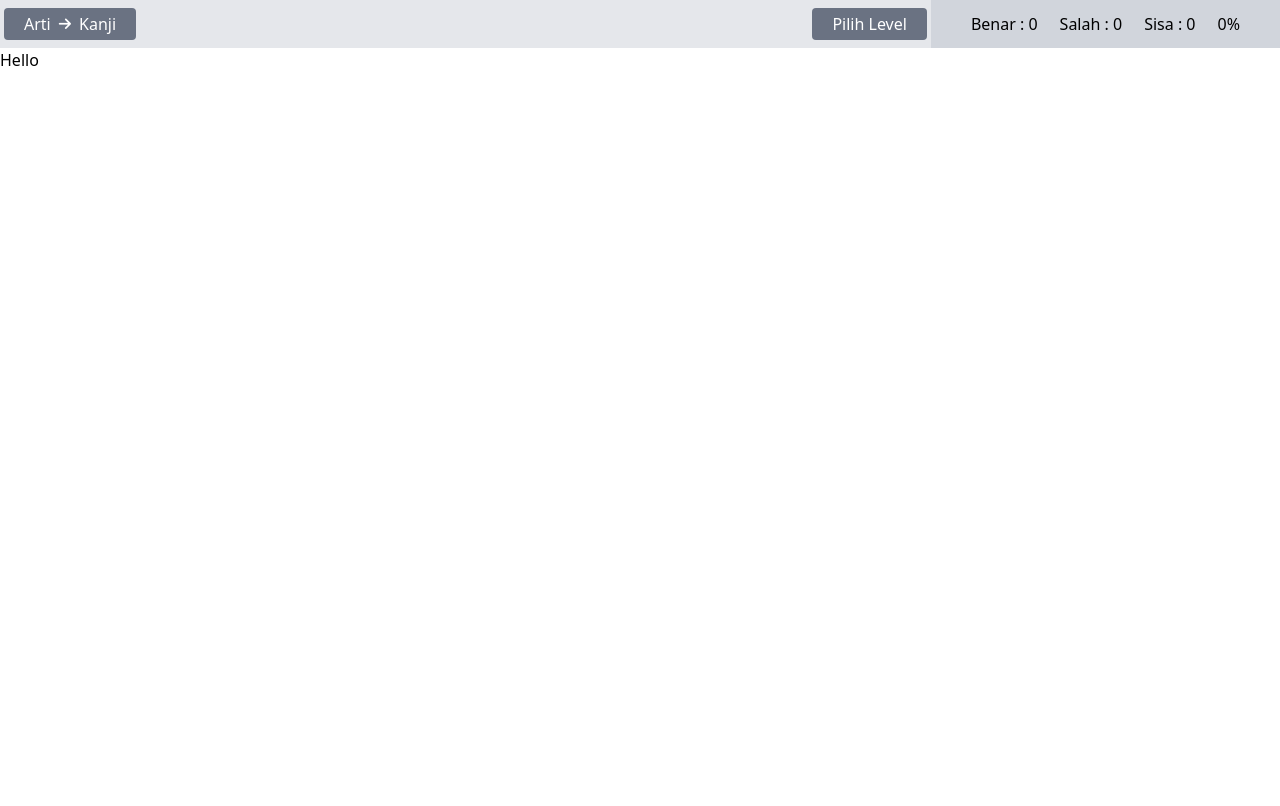
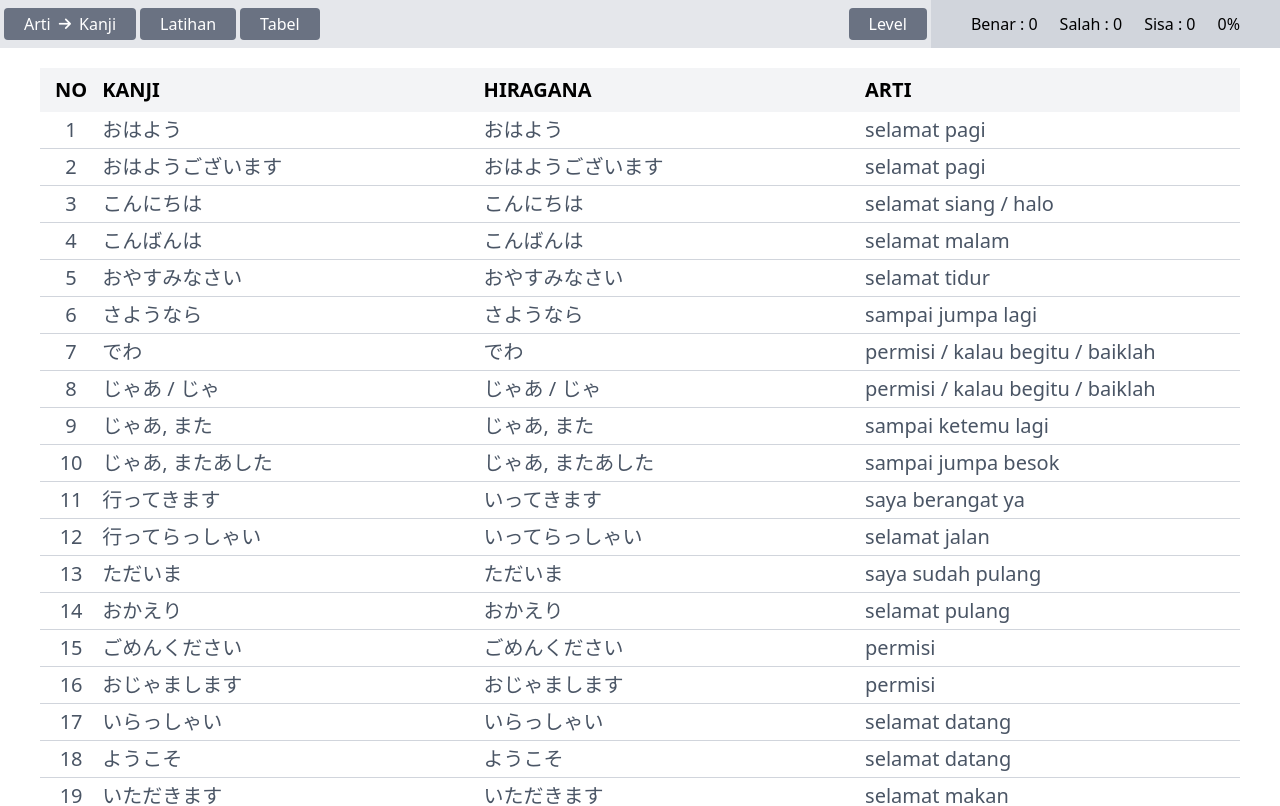
Before and after one commit to bobi1539/kotoba-fe, a Next.js app: page /kotoba-table in a window 1280 px wide. Shown: the top 806 px of the page. Built offline with nearby package versions, Linux system fonts and the light colour scheme.

Commit message:
Create page table

```diff
--- a/app/(page)/kotoba-table/page.tsx
+++ b/app/(page)/kotoba-table/page.tsx
@@ -1,3 +1,35 @@
+"use client";
+
+import { useKotobaContext } from "@/app/context/kotoba-context";
+import { getSelectLevelMap } from "@/app/util/helper";
+
 export default function KotobaTable() {
-    return <h1>Hello</h1>
+    const { currentLevel } = useKotobaContext();
+    const dataKotobaList = getSelectLevelMap().get(currentLevel) ?? [];
+
+    return (
+        <div className="overflow-x-auto m-2 lg:mx-10 lg:my-5">
+            <table className="w-full text-left text-gray-600 text-xs lg:text-xl">
+                <thead className="text-black uppercase bg-gray-100">
+                    <tr>
+                        <th className="text-center p-2">No</th>
+                        <th>Kanji</th>
+                        <th>Hiragana</th>
+                        <th>Arti</th>
+                    </tr>
+                </thead>
+                <tbody>
+                    {dataKotobaList.map((kotoba, index) => (
+                        <tr key={kotoba.id} className="border-b border-gray-300">
+                            <td className="text-center p-1">{index + 1}</td>
+                            <td>{kotoba.kanji}</td>
+                            <td>{kotoba.hiragana}</td>
+                            <td>{kotoba.meaning}</td>
+                        </tr>
+                    ))}
+                </tbody>
+            </table>
+            <div className="h-20"/>
+        </div>
+    );
 }
--- a/app/component/navbar/navbar.tsx
+++ b/app/component/navbar/navbar.tsx
@@ -1,6 +1,8 @@
 "use client";
 
+import { ENDPOINT_KOTOBA_TABLE, ENDPOINT_PRACTICE } from "@/app/constant/endpoint";
 import { useKotobaContext } from "@/app/context/kotoba-context";
+import { useRouter } from "next/navigation";
 
 interface NavbarProps {
     isModalSelectLevelOpen: boolean;
@@ -9,10 +11,12 @@ interface NavbarProps {
 
 export default function Navbar(props: Readonly<NavbarProps>) {
     const { isKanjiToMeaning, setIsKanjiToMeaning, answerStatus } = useKotobaContext();
+    const router = useRouter();
 
     return (
         <div className="lg:flex lg:justify-between bg-gray-200 border-gray-500 font-light">
             <div className="flex justify-between w-full">
+                <div className="flex">
                     <div className="lg:py-2 py-1 pl-1">
                         <button onClick={() => setIsKanjiToMeaning(!isKanjiToMeaning)} className="bg-gray-500 hover:bg-gray-400 cursor-pointer px-5 py-1 text-white rounded flex justify-center items-center gap-2">
                             {isKanjiToMeaning ? (
@@ -26,9 +30,19 @@ export default function Navbar(props: Readonly<NavbarProps>) {
                             )}
                         </button>
                     </div>
+                    <div className="lg:py-2 py-1 pl-1 flex gap-1">
+                        <button onClick={() => router.push(ENDPOINT_PRACTICE)} className="bg-gray-500 hover:bg-gray-400 cursor-pointer px-5 py-1 text-white rounded flex justify-center items-center gap-2">
+                            Latihan
+                        </button>
+                        <button onClick={() => router.push(ENDPOINT_KOTOBA_TABLE)} className="bg-gray-500 hover:bg-gray-400 cursor-pointer px-5 py-1 text-white rounded flex justify-center items-center gap-2">
+                            Tabel
+                        </button>
+                    </div>
+                </div>
+
                 <div className="lg:py-2 py-1 pr-1">
                     <button onClick={() => props.setIsModalSelectLevelOpen(!props.isModalSelectLevelOpen)} className="bg-gray-500 hover:bg-gray-400 cursor-pointer px-5 py-1 text-white rounded">
-                        Pilih Level
+                        Level
                     </button>
                 </div>
             </div>
```
Lines whose indentation alone changed are shown as unchanged.
